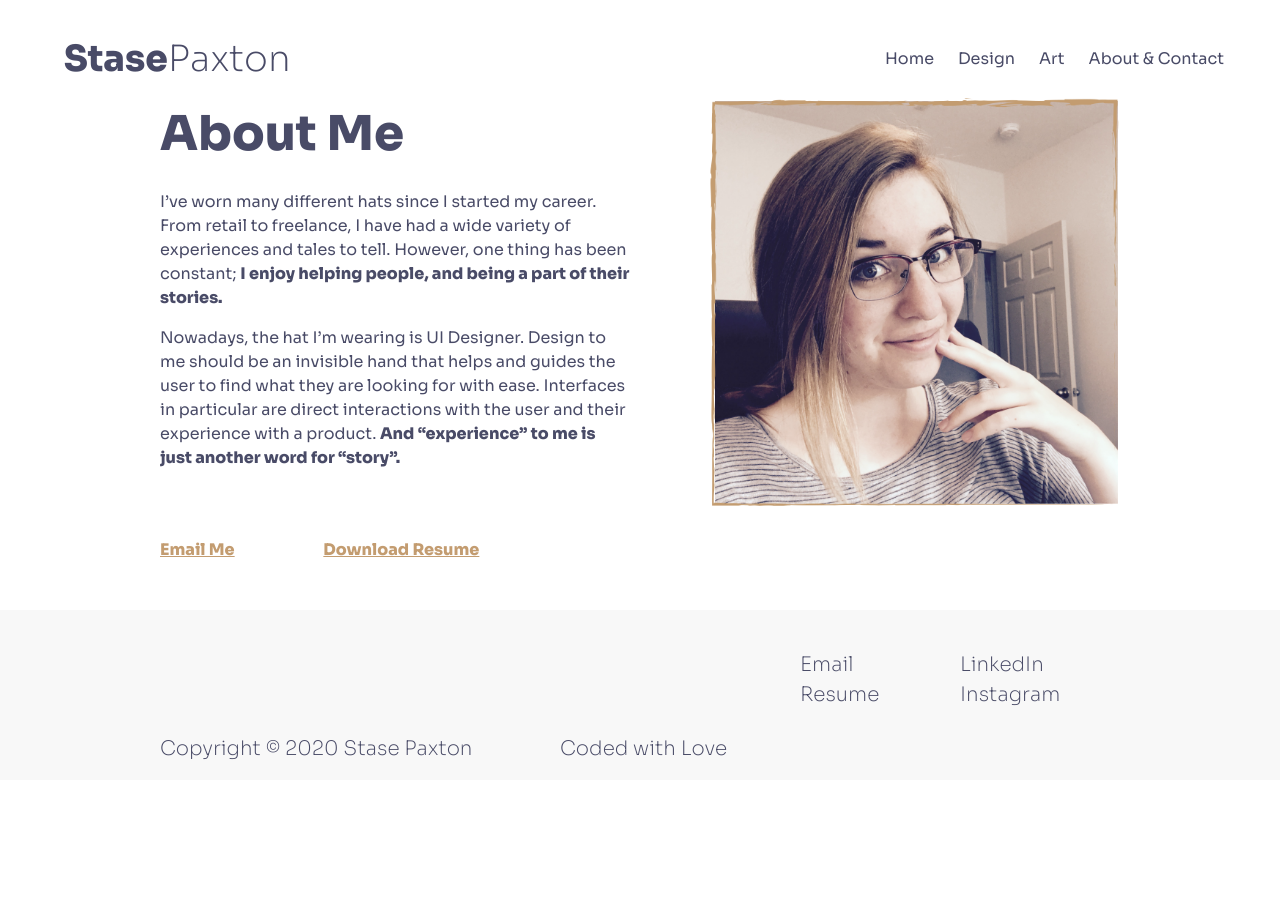
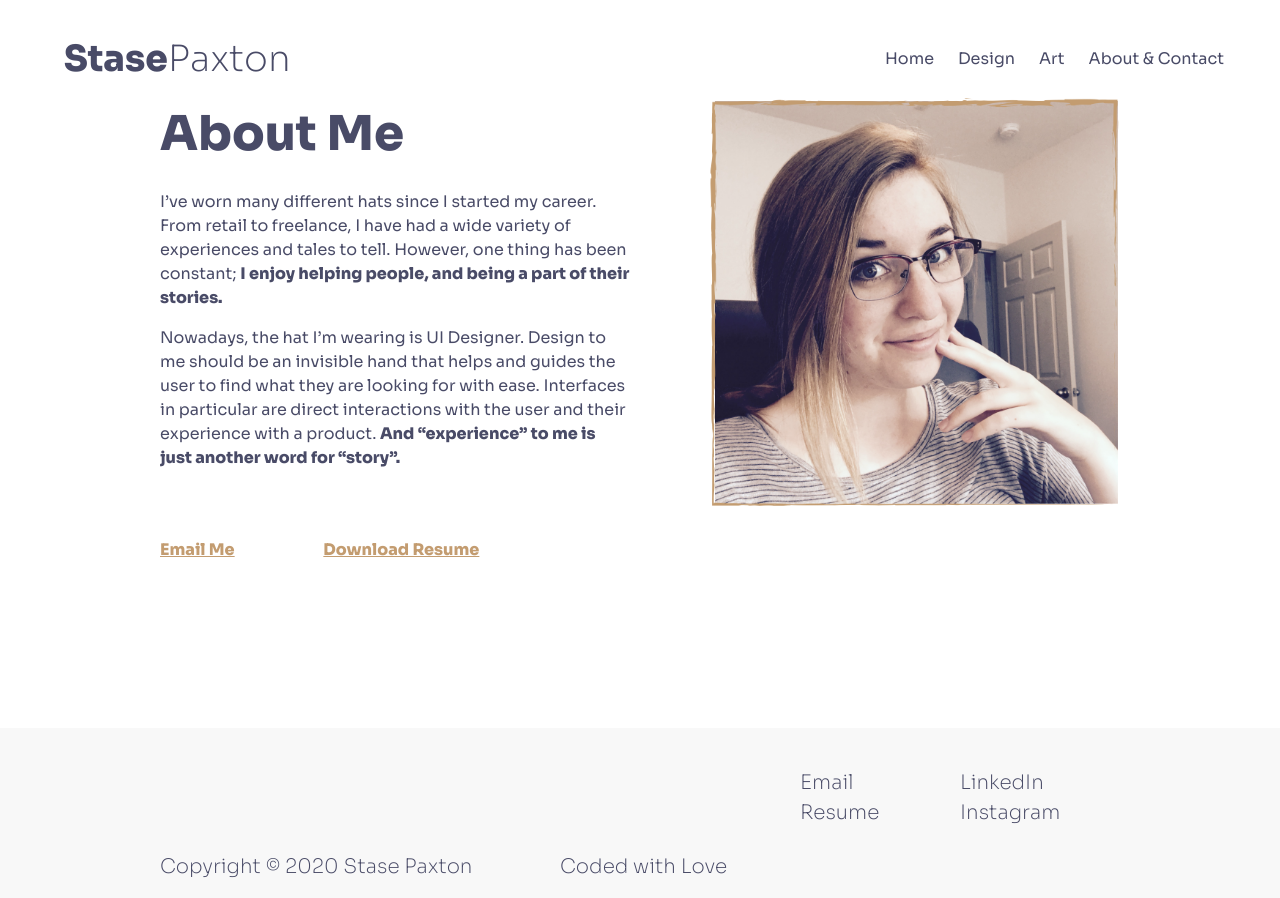
Before and after one commit to StasePaxton/stasepaxton.github.io, a Next.js app: page /about in a window 1280 px wide. Before the commit the page ends 800 px from the top, so only its background shows below. Built offline with nearby package versions, Linux system fonts and the light colour scheme.

Commit message:
Footer actually stays at the bottom of the screen

```diff
--- a/pages/_app.js
+++ b/pages/_app.js
@@ -8,11 +8,13 @@
     <>
       <Navigation />
 
-      <main className="flex-grow mb-12">
-        <Component {...pageProps} />
-      </main>
+      <div class="min-h-screen flex flex-col">
+        <main className="flex-grow">
+          <Component {...pageProps} />
+        </main>
 
-      <Footer />
+        <Footer />
+      </div>
     </>
   )
 }
```
